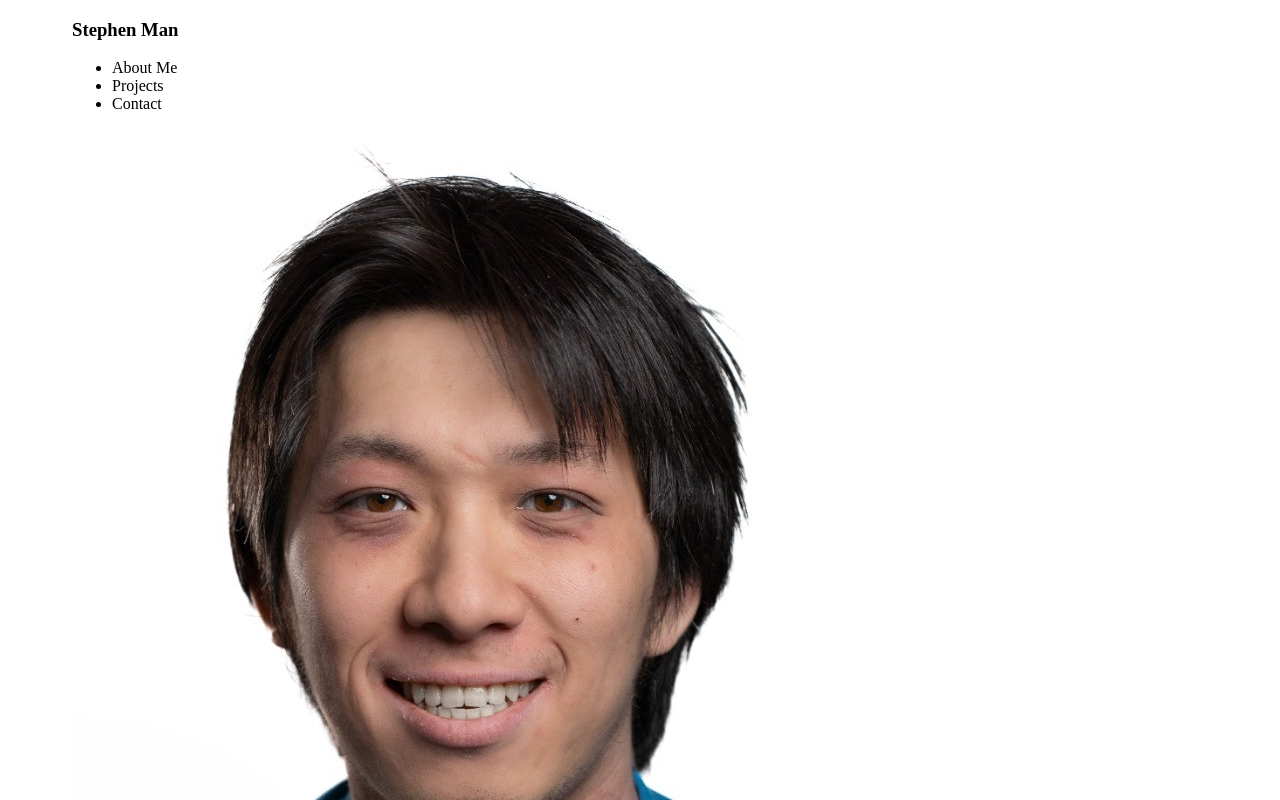
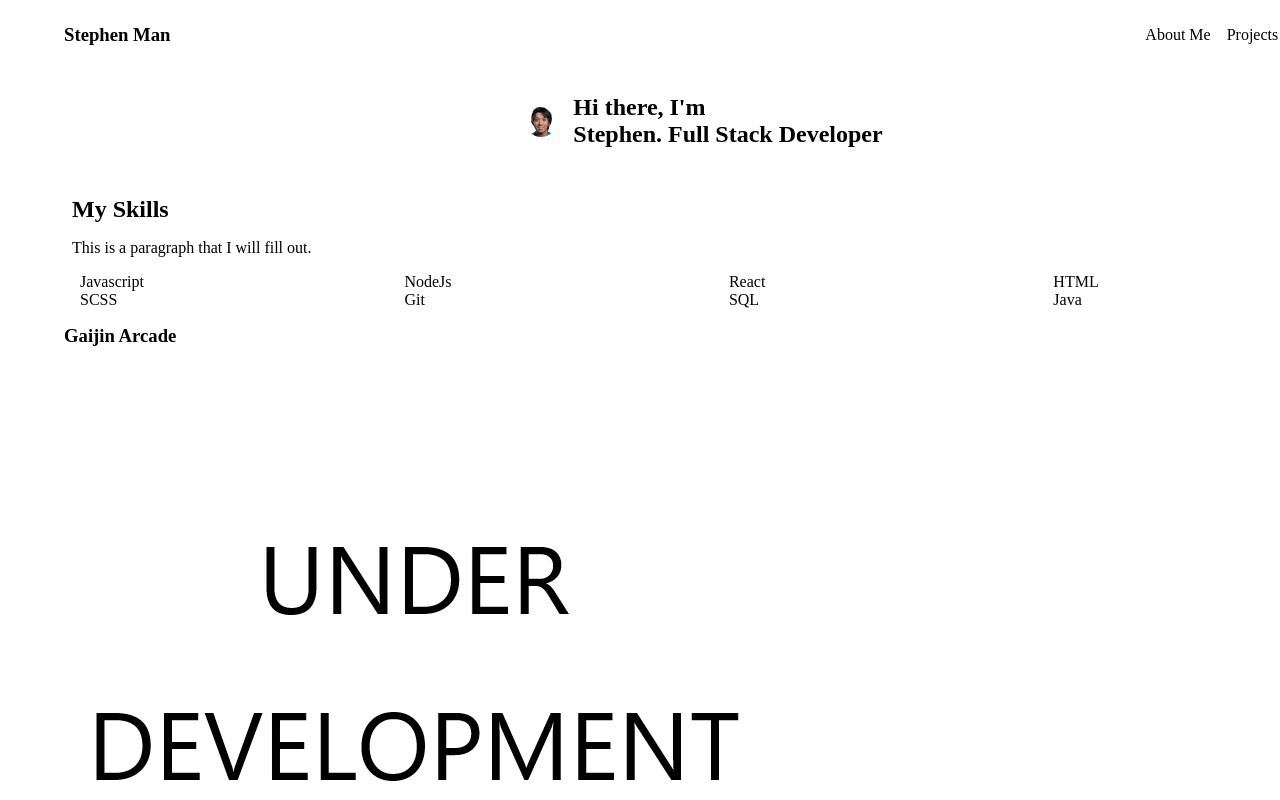
Before and after one commit to stephenman88/portolio-site, a React (Vite) app: page / in a window 1280 px wide. Shown: the top 800 px of the page. Built offline with nearby package versions, Linux system fonts and the light colour scheme.

Commit message:
formatting up to and including skills list complete

```diff
--- a/src/App.jsx
+++ b/src/App.jsx
@@ -35,6 +35,7 @@ function App() {
         </section>
         <section className='skills page-padding'>
           <h2 className='skills_header'>My Skills</h2>
+          <p className='skills_hook'>This is a paragraph that I will fill out.</p>
           <ul className='skills-list'>
             <li className='skills-list_item'>Javascript</li>
             <li className="skills-list_item">NodeJs</li>
--- a/src/App.scss
+++ b/src/App.scss
@@ -1,3 +1,5 @@
+@use './global/styling.scss';
+
 #root {
   width: 100%;
   min-height: 100%;
@@ -16,6 +18,82 @@
   }
 }
 
+.nav-bar{
+  width: 100%;
+  display: flex;
+  flex-direction: row;
+  justify-content: space-between;
+  padding-top: 1.5rem;
+  padding-bottom: 1rem;
+
+  &-list{
+    display: flex;
+    column-gap: 1rem;
+    align-items: center;
+  }
+}
+
+.about-me{
+  display: flex;
+  align-items: center;
+  justify-content: center;
+  padding-top: 2rem;
+  padding-bottom: 2rem;
+
+  &-container{
+    display: flex;
+    flex-direction: row;
+    align-items: center;
+    justify-content: center;
+    width: 70%;
+    gap: 1rem;
+
+    &_portrait{
+      width: 2rem;
+      height: 2rem;
+      border-radius: 1rem;
+    }
+
+    &-text{
+      display:flex;
+      flex-direction: column;
+      align-items: flex-start;
+      justify-content: center;
+    }
+  }
+}
+
+.skills{
+  padding-top: 1rem;
+  padding-bottom: 1rem;
+  flex-direction: column;
+  display: flex;
+  gap: 1rem;
+
+  &_header{
+    padding-left: 0.5rem;
+    padding-right: 0.5rem;
+  }
+
+  &_hook{
+    padding-left: 0.5rem;
+    padding-right: 0.5rem;
+  }
+
+  &-list{
+    padding-left: 1rem;
+    padding-right: 1rem;
+    display: flex;
+    flex-direction: row;
+    flex-wrap: wrap;
+    gap: 4%;
+
+    &_item{
+      width: 22%;
+    }
+  }
+}
+
 @keyframes logo-spin {
   from {
     transform: rotate(0deg);
--- a/src/global/styling.scss
+++ b/src/global/styling.scss
@@ -0,0 +1,17 @@
+*{
+    margin: 0;
+    padding: 0;
+}
+
+a{
+    text-decoration: none;
+    color: inherit;
+}
+
+img{
+    max-width: 100%;
+}
+
+li{
+    list-style-type: none;
+}
```
Also changed, not shown: src/index.css (line endings or trailing spaces).
